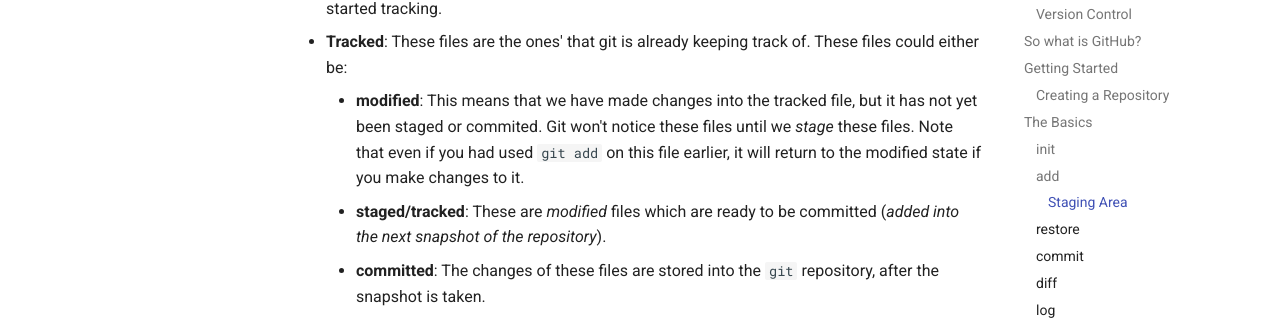
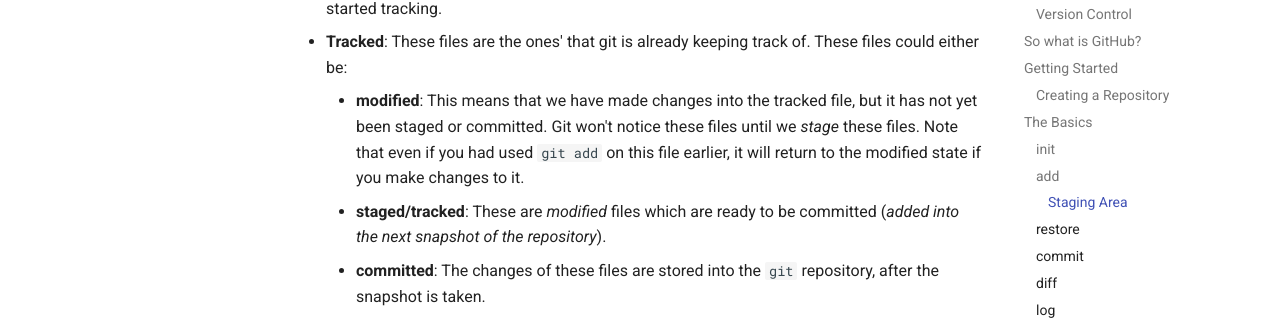
Before and after one commit to acmbpdc/git-guide, an MkDocs documentation site: the page built from docs/workshop.md, in a window 1280 px wide and 900 px high, scrolled down 3988 px. Shown: the part 169-489 px from the top of the window. Built offline with MkDocs 1.6.1 and Material for MkDocs 9.7.7, drawn with Linux system fonts in a browser that asks for light colours; comment, search, counter and statistics services are not loaded; some of the changed text lies outside the part shown.

```diff
--- a/docs/workshop.md
+++ b/docs/workshop.md
@@ -111,7 +111,7 @@ Files inside a `git` repository are of two types:
 - **Untracked**: These files are the new files that you add into your repository, that git still haven't started tracking.
 - **Tracked**: These files are the ones' that git is already keeping track of. These files could either be:
 
-    - **modified**: This means that we have made changes into the tracked file, but it has not yet been staged or commited. Git won't notice these files until we *stage* these files. Note that even if you had used `git add` on this file earlier, it will return to the modified state if you make changes to it.
+    - **modified**: This means that we have made changes into the tracked file, but it has not yet been staged or committed. Git won't notice these files until we *stage* these files. Note that even if you had used `git add` on this file earlier, it will return to the modified state if you make changes to it.
     - **staged/tracked**: These are *modified* files which are ready to be committed (*added into the next snapshot of the repository*).
     - **committed**: The changes of these files are stored into the `git` repository, after the snapshot is taken.
 
```
Also changed, not shown: other parts of docs/workshop.md (+1 -1 lines).
